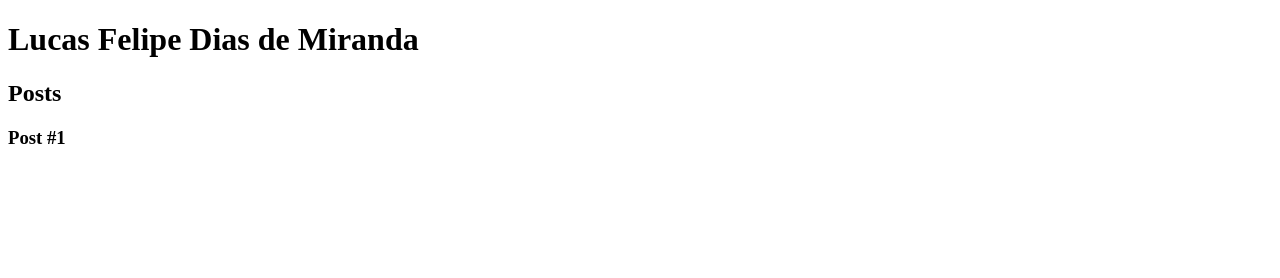
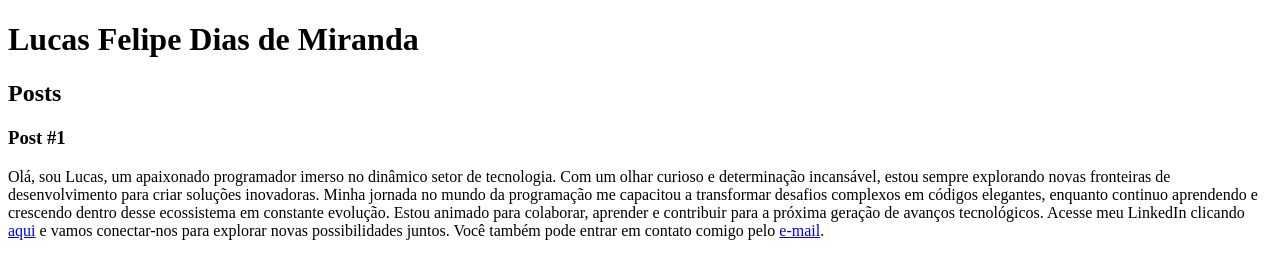
Before and after one commit to Lfdm880/Santander-Bootcamp-FullStack-JavaAngular, a plain HTML site: page Introdução a Criação de Websites com HTML5 e CSS3/Curso-HTML5/index.html in a window 1280 px wide. Drawn offline with Linux system fonts and the light colour scheme.

Commit message:
feitas alteracoes no arquivo index.html

```diff
--- a/Introdução a Criação de Websites com HTML5 e CSS3/Curso-HTML5/index.html
+++ b/Introdução a Criação de Websites com HTML5 e CSS3/Curso-HTML5/index.html
@@ -1,10 +1,12 @@
 <!DOCTYPE html>
 <html lang="en">
+
 <head>
     <meta charset="UTF-8">
     <meta name="viewport" content="width=device-width, initial-scale=1.0">
     <title>Lucas Miranda</title>
 </head>
+
 <body>
     <header> <!-- insererindo titulo-->
         <h1>Lucas Felipe Dias de Miranda</h1>
@@ -19,6 +21,15 @@
             <header>
                 <h3> Post #1</h3>
             </header>
+            <p>Olá, sou Lucas, um apaixonado programador imerso no dinâmico setor de tecnologia. Com um olhar curioso e
+                determinação incansável, estou sempre explorando novas fronteiras de desenvolvimento para criar soluções
+                inovadoras. Minha jornada no mundo da programação me capacitou a transformar desafios complexos em
+                códigos elegantes, enquanto continuo aprendendo e crescendo dentro desse ecossistema em constante
+                evolução. Estou animado para colaborar, aprender e contribuir para a próxima geração de avanços
+                tecnológicos. Acesse meu LinkedIn clicando <a
+                    href="https://www.linkedin.com/in/lucas-miranda-061242191/" target="_blank">aqui</a> e vamos
+                conectar-nos para explorar novas possibilidades juntos. Você também pode entrar em contato comigo pelo
+                <a href="mailto: lucas.programador@example.com">e-mail</a>.</p>
         </article>
     </section>
     <footer>
@@ -26,4 +37,5 @@
     </footer>
 
 </body>
+
 </html>
```
Lines whose indentation alone changed are shown as unchanged.
